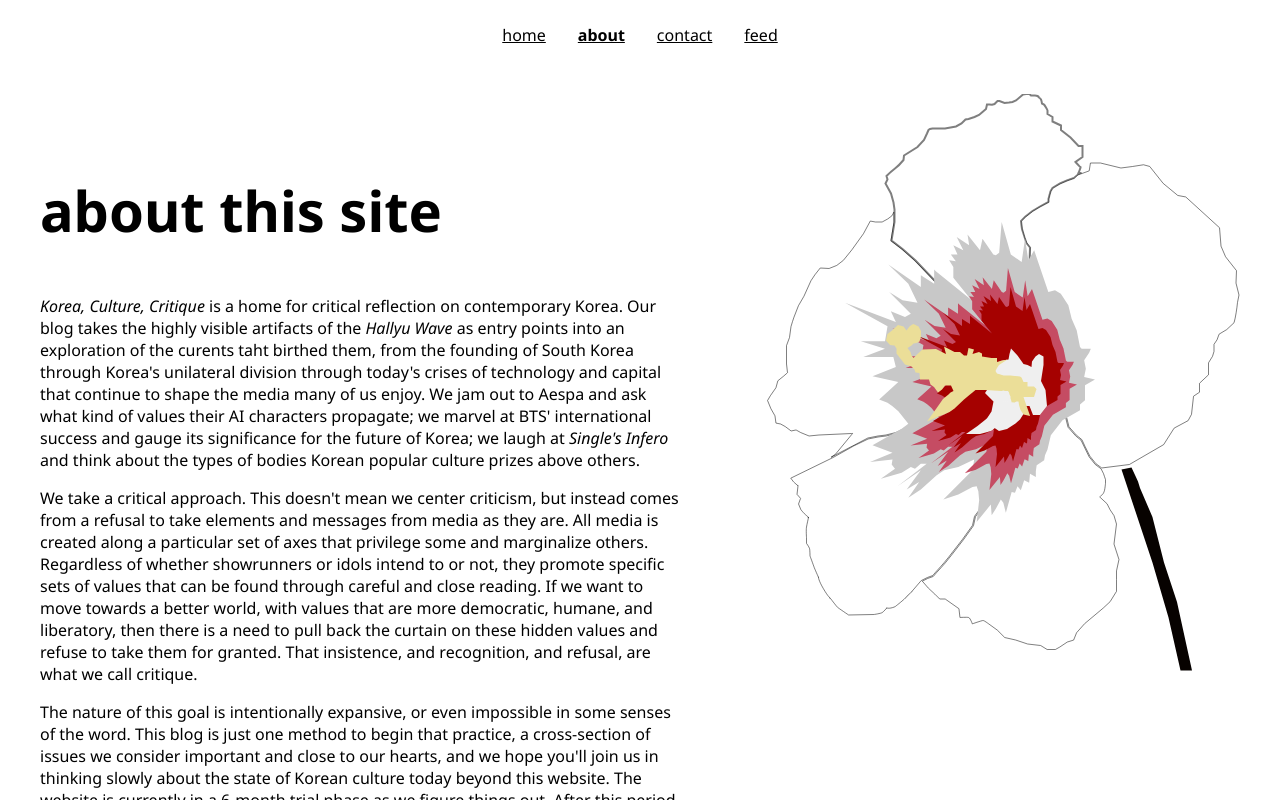
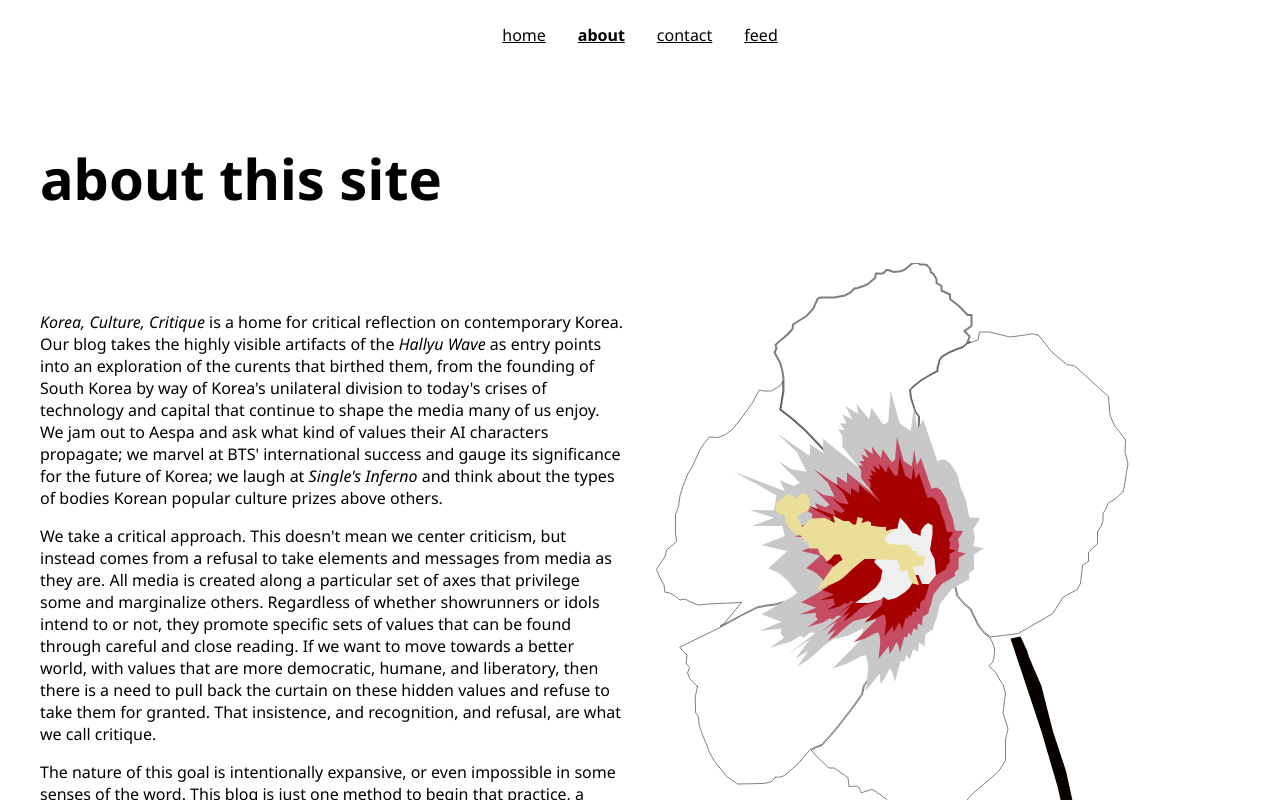
Before and after one commit to 18kimn/korea-culture-critique, a SvelteKit app: page /about in a window 1280 px wide. Shown: the top 800 px of the page. Built offline with nearby package versions, Linux system fonts and the light colour scheme.

Commit message:
aesthetic changes

```diff
--- a/src/routes/about/+page.svelte
+++ b/src/routes/about/+page.svelte
@@ -6,24 +6,24 @@
 
 <div class="page-container">
 	<div class="page">
+		<h2>about this site</h2>
 		<div class="content">
-			<div class="row">
+			<div class="row reverse">
 				<div class="site">
-					<h2>about this site</h2>
 					<p>
 						<em>Korea, Culture, Critique</em> is a home for
 						critical reflection on contemporary Korea. Our blog
 						takes the highly visible artifacts of the
 						<em>Hallyu Wave</em>
-						as entry points into an exploration of the curents taht
-						birthed them, from the founding of South Korea through
-						Korea's unilateral division through today's crises of
-						technology and capital that continue to shape the media
-						many of us enjoy. We jam out to Aespa and ask what kind
-						of values their AI characters propagate; we marvel at
-						BTS' international success and gauge its significance
-						for the future of Korea; we laugh at
-						<em>Single's Infero</em>
+						as entry points into an exploration of the curents that
+						birthed them, from the founding of South Korea by way
+						of Korea's unilateral division to today's crises of technology
+						and capital that continue to shape the media many of us
+						enjoy. We jam out to Aespa and ask what kind of values
+						their AI characters propagate; we marvel at BTS' international
+						success and gauge its significance for the future of Korea;
+						we laugh at
+						<em>Single's Inferno</em>
 						and think about the types of bodies Korean popular culture
 						prizes above others.
 					</p>
@@ -114,7 +114,7 @@
 					</div>
 				</div>
 			</div>
-			<div class="row">
+			<div class="row reverse">
 				<div class="author">
 					<em class="name" id="isabelle-rhee"
 						>Ji-hye (Isabelle) Rhee</em
@@ -192,11 +192,16 @@
 		justify-content: space-between;
 	}
 
+	.reverse {
+		flex-wrap: wrap-reverse;
+	}
+
 	h2 {
 		font-size: 3.5rem;
 	}
 
 	.row div {
+		flex: 1 1 min(50ch, 100%);
 		max-width: 70ch;
 	}
 
--- a/src/routes/globals.css
+++ b/src/routes/globals.css
@@ -2,7 +2,7 @@
 	/* easiest font-size scaling solution
    * 12pt min; 1.5vw otherwise; 16pt max
    */
-	font-size: min(max(1.5vh, 12pt), 14pt);
+	font-size: min(max(2vh, 12pt), 14pt);
 	transition: font-size ease-in-out 200ms;
 	--font: 'Noto Sans', 'Noto Sans KR', sans-serif;
 	--border: solid 1px black;
```
Also changed, not shown: 2 other files (tests, documents, lock files or other folders).
